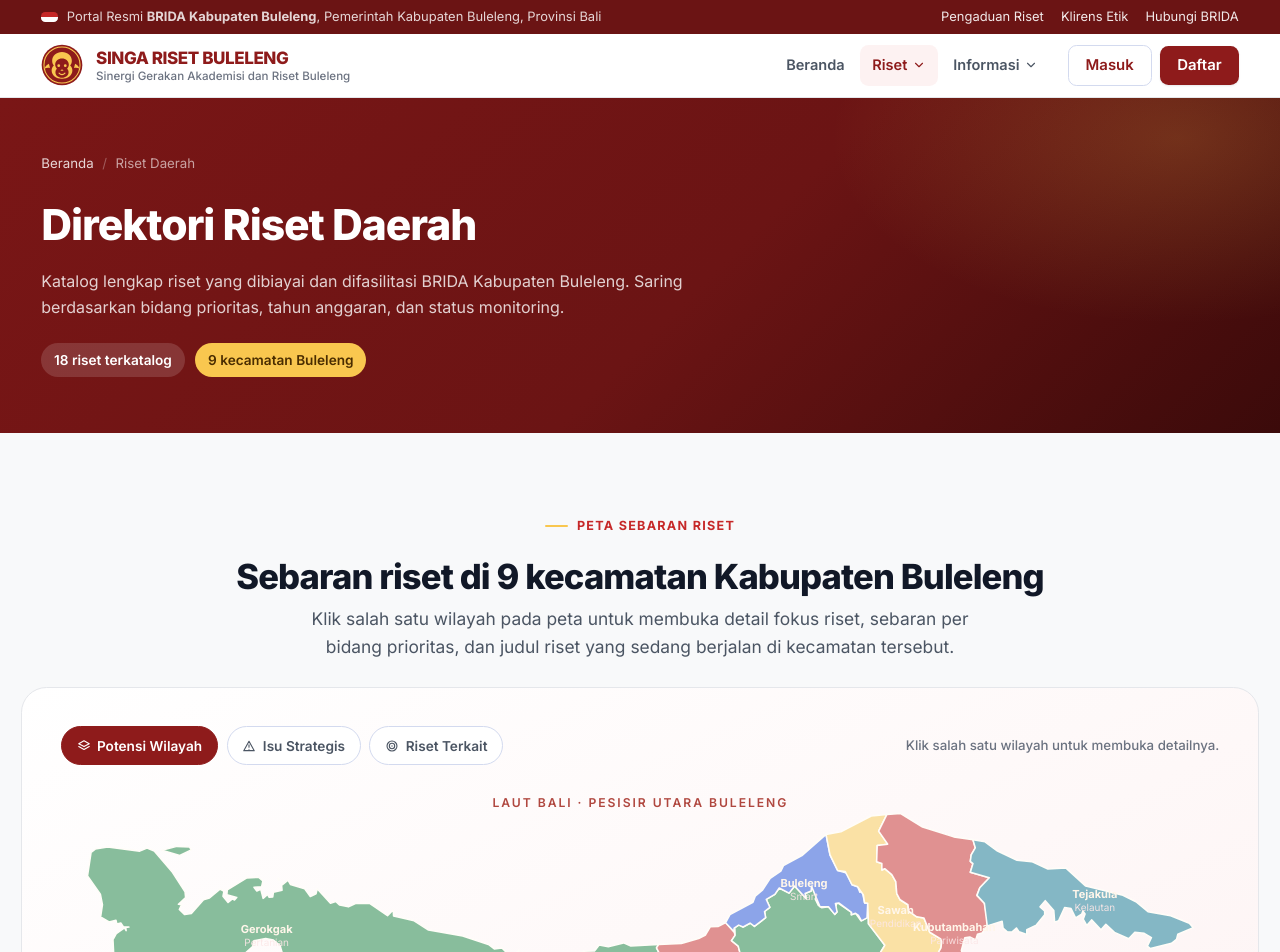
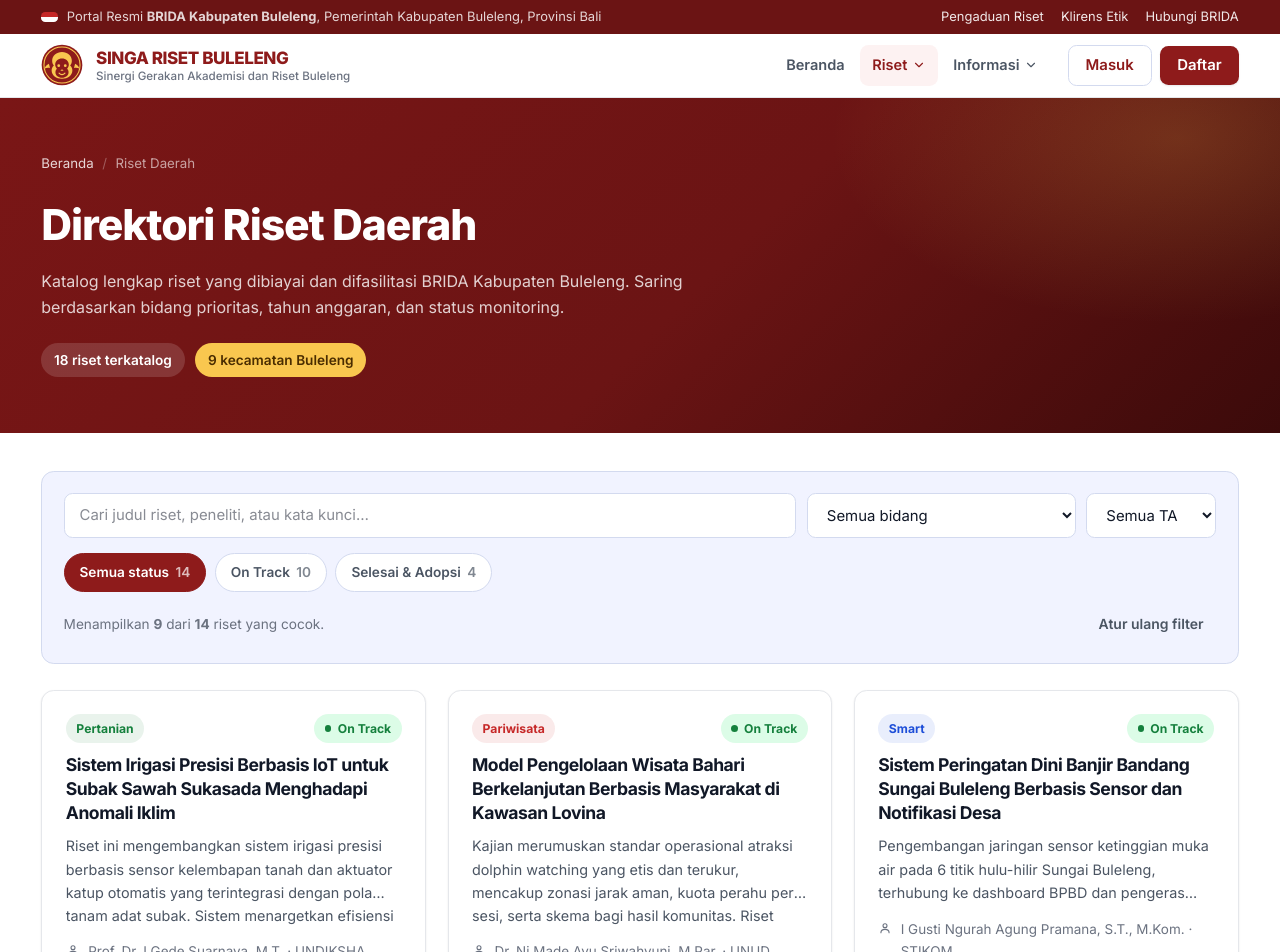
Before and after one commit to Linthlz/singariset, a React (Vite) app: page /riset in a window 1280 px wide. Shown: the top 952 px of the page. Built offline with nearby package versions, Linux system fonts and the light colour scheme.

Commit message:
map gone

```diff
--- a/src/pages/Riset.jsx
+++ b/src/pages/Riset.jsx
@@ -72,23 +72,6 @@ export default function Riset() {
           <span key="2" className="rounded-full bg-gold-500 px-3 py-1.5 text-[.8rem] font-semibold text-[#4A2D00]">9 kecamatan Buleleng</span>
         ]}
       />
-
-      {/* Peta sebaran riset — section tersendiri, lebih besar */}
-      <section className="bg-surface-1 py-14 sm:py-18">
-        <div className="mx-auto max-w-[1240px] px-5">
-          <Reveal className="mb-6 text-center">
-            <span className="mb-3 inline-flex items-center gap-2 text-[.74rem] font-bold uppercase tracking-widest text-maroon-600 before:h-0.5 before:w-5.5 before:rounded-full before:bg-gold-500">Peta Sebaran Riset</span>
-            <h2 className="mx-auto max-w-[46ch] text-[clamp(1.45rem,2.7vw,2.05rem)]">Sebaran riset di 9 kecamatan Kabupaten Buleleng</h2>
-            <p className="mx-auto mb-0 max-w-[62ch] text-[1.02rem] text-ink-2">Klik salah satu wilayah pada peta untuk membuka detail fokus riset, sebaran per bidang prioritas, dan judul riset yang sedang berjalan di kecamatan tersebut.</p>
-          </Reveal>
-        </div>
-        <div className="mx-auto max-w-[2280px] px-5">
-          <Reveal>
-            <KecamatanMap />
-          </Reveal>
-        </div>
-      </section>
-
       <section className="py-9">
         <div className="mx-auto max-w-[1240px] px-5">
           <Reveal className="mb-6 rounded-xl border border-line-strong bg-surface-2 p-5">
```
